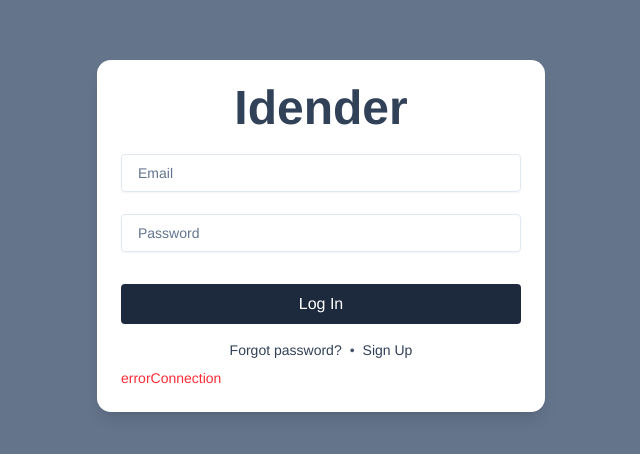
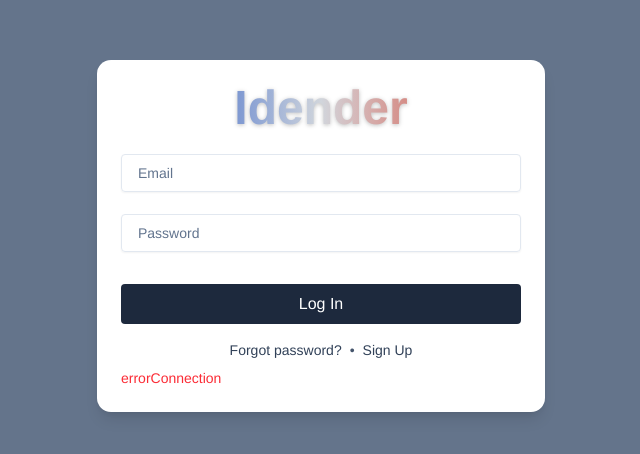
Before and after one commit to nvassiljev-tlu/idender-frontend, a Next.js app: page /en/login in a window 1280 px wide. Shown: the part 164-618 px from the top of the page, without its empty margins (319-959 px from the left). Built offline with nearby package versions, Linux system fonts and the light colour scheme; no server answers; a web font is replaced by a local one.

Commit message:
Update page.tsx

```diff
--- a/app/[lang]/login/page.tsx
+++ b/app/[lang]/login/page.tsx
@@ -63,11 +63,11 @@ export default function LoginPage() {
   }
 
   return (
-    <div className="min-h-screen flex items-center justify-center">
-      <div className="bg-white backdrop-blur-sm p-6 rounded-xl shadow-lg max-w-md w-full">
-        <h1 className="text-4xl sm:text-6xl md:text-5xl font-bold text-slate-700 text-center">
-          {t('appTitle')}
-        </h1>
+<div className="min-h-screen flex items-center justify-center">
+  <div className="bg-white p-6 rounded-xl shadow-lg max-w-md w-full">
+    <h1 className="text-4xl sm:text-6xl md:text-5xl text-center font-bold bg-gradient-to-r from-blue-800 via-gray-300 to-red-700 bg-clip-text text-transparent drop-shadow-[0_1px_2px_rgba(0,0,0,0.25)]">
+      {t('appTitle')}
+    </h1>
         <LoginForm />
         {error && <p className="text-red-500 mt-2 text-sm">{error}</p>}
       </div>
```
